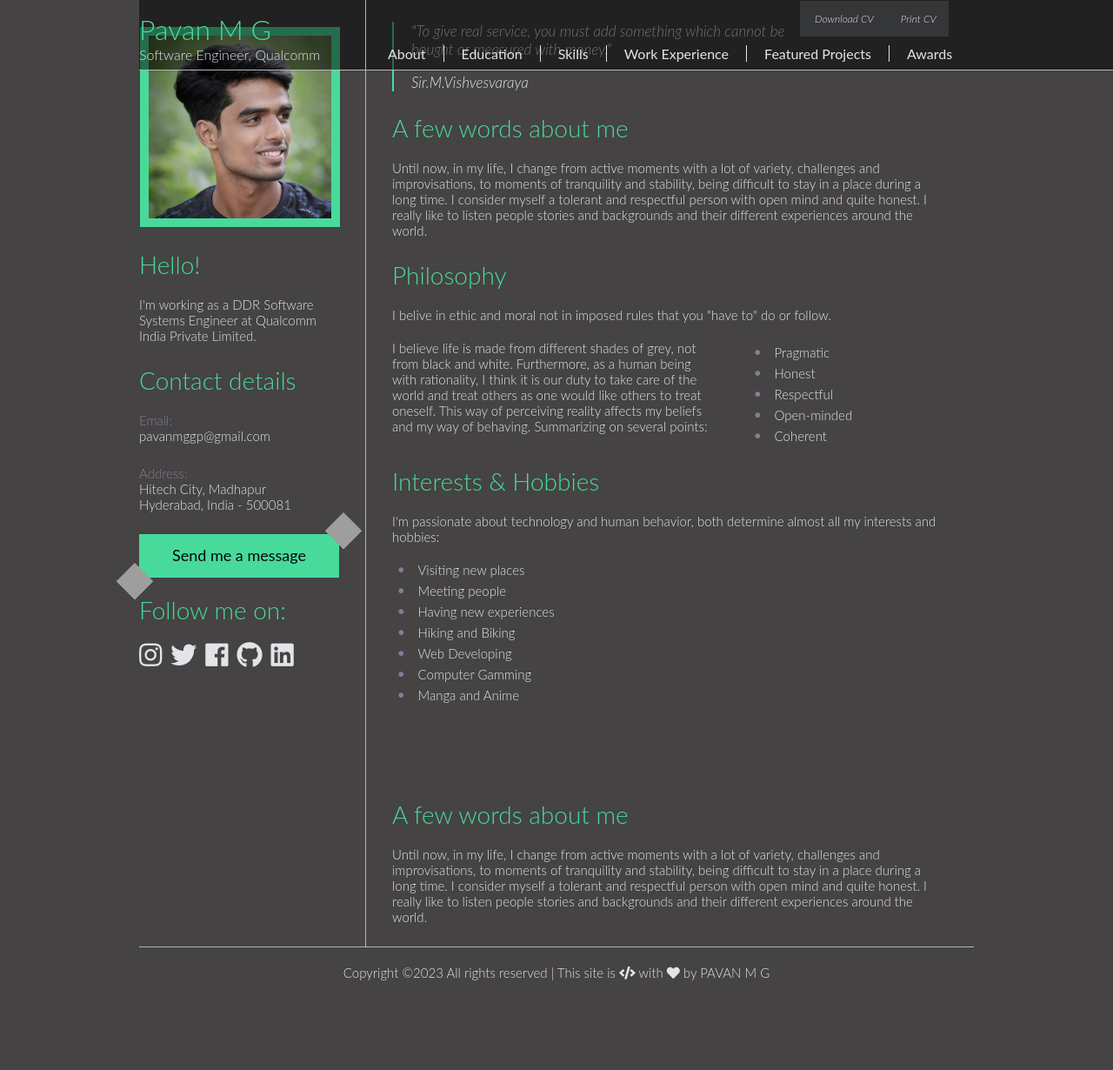
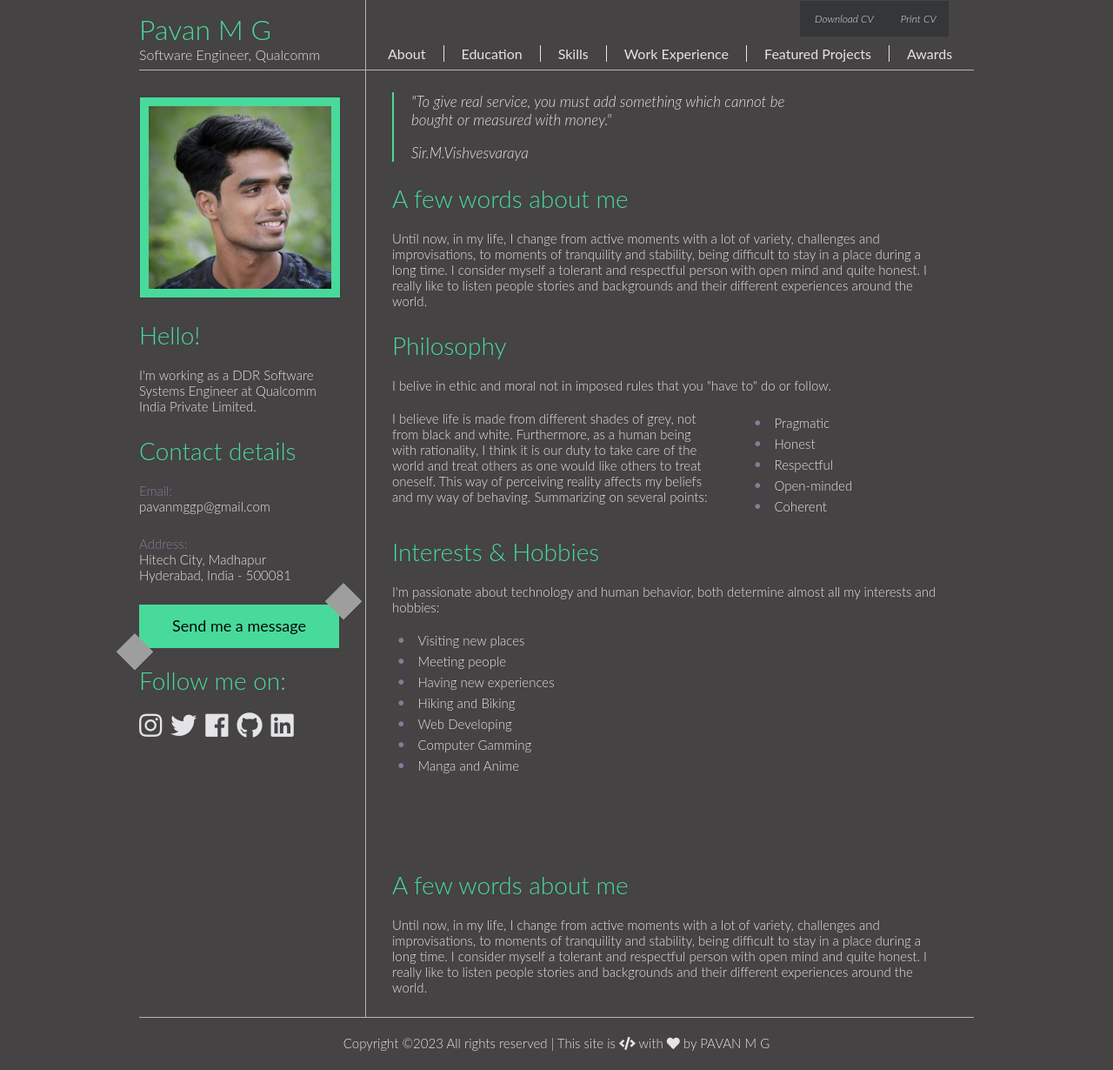
Before and after one commit to pavan-mg/pavan-mg.github.io, a Jekyll site: the page built from index.html, in a window 1280 px wide and 1230 px high. Shown: the whole window at 87% size. Built offline with Jekyll 4.4.1, drawn with Linux system fonts in a browser that asks for light colours.

Commit message:
Update main.css

```diff
--- a/css/main.css
+++ b/css/main.css
@@ -115,14 +115,8 @@
 	margin: 0 auto;
 }
 	#header {
-		position: fixed;
-  		top: 0;
-		width: 100%;
 		height: 80px;
 		border-bottom: 1px solid #b5b5b5;
-		background: rgba(0, 0, 0, 0.5);
-		z-index: 9999;
-		transition: all 1.5s ease;
 	}
 		.header_logotype_container {
 			width: 260px;
```
